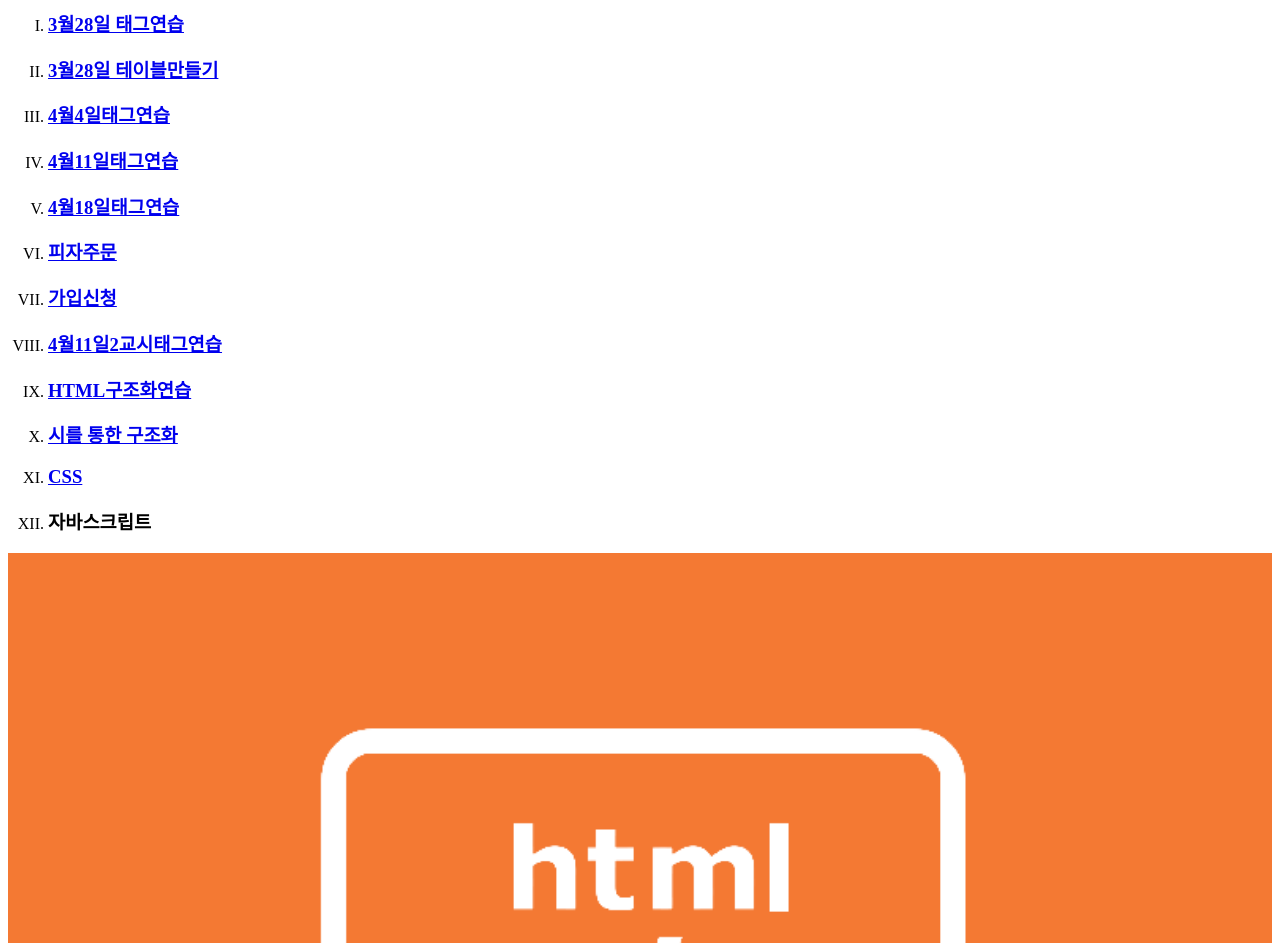
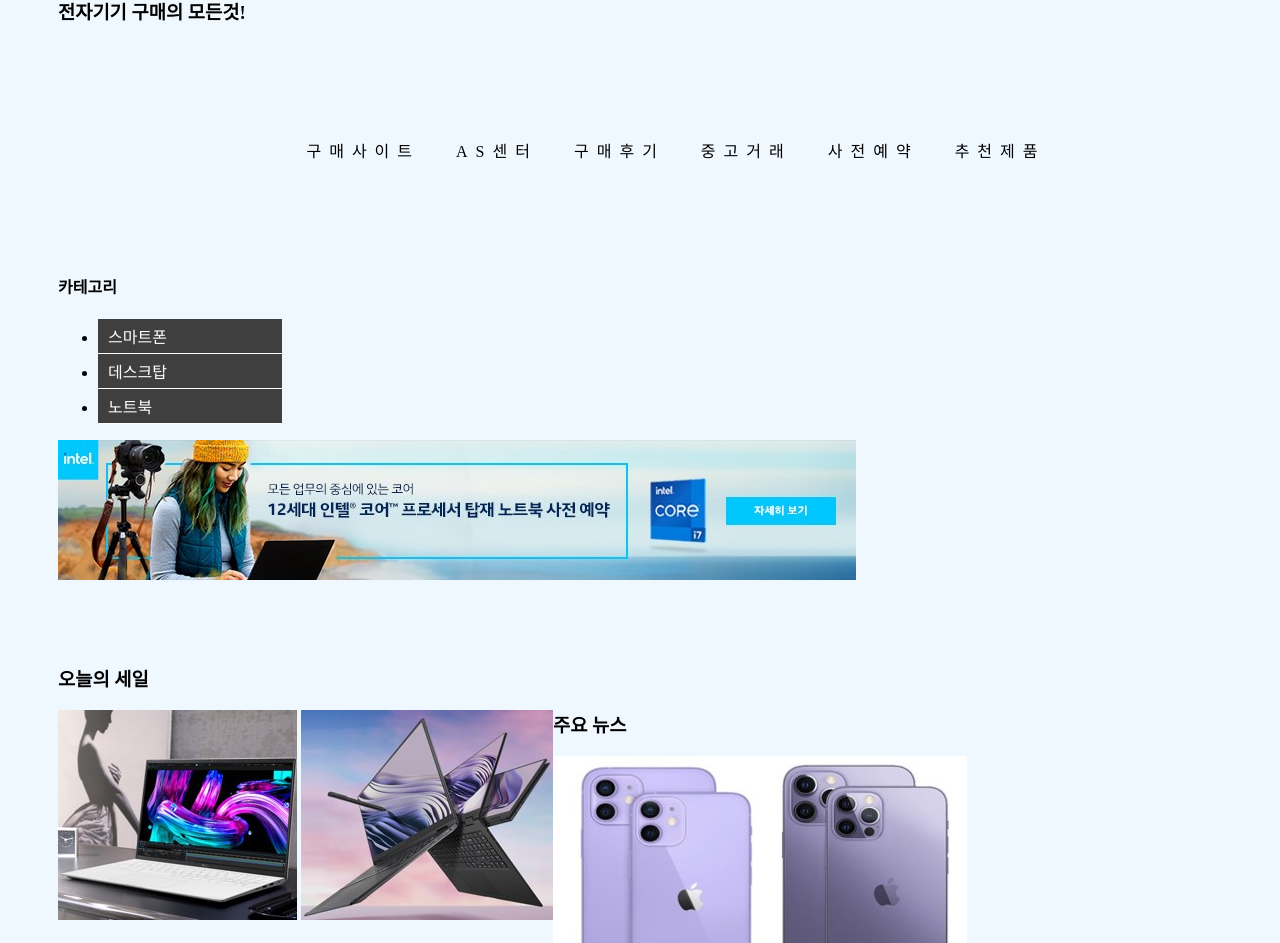
Before and after one commit to oseunghun/hunfirsthome, a plain HTML site: page index.html in a window 1280 px wide. Shown: the part 80-1023 px from the top of the page. Drawn offline with Linux system fonts and the light colour scheme.

Commit message:
홈페이지

```diff
--- /dev/null
+++ b/index.css
@@ -0,0 +1,56 @@
+body{
+    padding: 50px;
+    background-color:aliceblue;
+}
+
+header{ padding: 7px;}
+
+header a{text-decoration: none; color:black}
+
+nav{margin-top: 10px; margin-bottom: 20px;}
+
+nav ul{
+    list-style: none;
+    text-align: center;
+}
+
+nav ul li{
+    display: inline;
+    letter-spacing: .5em;
+    margin-left: 2em;
+}
+
+nav ul li a{
+    text-decoration: none;
+    color:black;
+    line-height: 10em;
+}
+
+aside#l{
+    float: left;
+    width: 14em;
+    margin-right: 20em;
+}
+aside#l ul li{
+    background-color: #3f3f3f;
+    padding: 5px 10px;
+    border-bottom: 1px solid white;
+}
+aside#l ul li a{
+    color:white;
+    text-decoration: none;
+}
+
+aside#l ul li:hover{
+    background-color:darkblue;
+}
+section#y{
+    float: left;
+}
+
+section#r{
+    float: none;
+}
+section#f{
+    float: none;
+}
--- a/index.html
+++ b/index.html
@@ -2,28 +2,76 @@
 <html lang="en">
 <head>
     <meta charset="UTF-8">
-    <meta name="오승헌" content="이 홈피 주인장">
-    <meta name="홈피내용" content="태그연습">
-    <title>html이란?</title>
+    <meta http-equiv="X-UA-Compatible" content="IE=edge">
+    <meta name="viewport" content="width=device-width, initial-scale=1.0">
+    <title>홈페이지</title>
+    <link rel="stylesheet" href="./index.css">
 </head>
 <body>
-    <h1>프로그래밍의 기초</h1>
-    <ol type="I">
-        <li><h3><a href="1교시.html">3월28일 태그연습</a></h3></li>
-        <li><h3><a href="table.html">3월28일 테이블만들기</a></h3></li>
-        <li><h3><a href="4월4일1교시.html" target=" _blank">4월4일태그연습</a></h3></li>
-        <li><h3><a href="4월11일.html" target=" _blank">4월11일태그연습</a></h3></li>
-        <li><h3><a href="4월18일2교시.html" target=" _blank">4월18일태그연습</a></h3></li>
-        <li><h3><a href="pizza.html" target=" _blank">피자주문</a></h3></li>
-        <li><h3><a href="custumer.html" target=" _blank">가입신청</a></h3></li>
-        <li><h3><a href="홈태그.html" target=" _blank">4월11일2교시태그연습</a></h3></li>
-        <li><h3><a href="시맨틱태그.html" target=" _blank">HTML구조화연습</a></h3></li>
-        <li><h3><a href="시맨틱태그연습2.html" target=" _blank">시를 통한 구조화</a></h3></li>
-        <li><h3><a href="css/css공부.html"> CSS</a></h3></li>
-        <li><h3>자바스크립트</h3></li>
-    </ol>
-    <img src="image/ing_html.jpg" alt="html태그그림" width="100%">
-    <p><strong>HTML(<u>Hyper Text Markup Language</u>)은 가장 단순한 형태의 웹 언어이다.</strong> 웹 서버에 HTML 문서를 저장하고 있다가 클라이언트가 특정 HTML 페이지를 요청하면 해당 HTML 문서를 클라이언트로 전송한다. 그러면 클라이언트는 이 웹 페이지를 해석하여 웹 브라우저에 표현해 주는데 이런 웹 페이지를 정적인(Static) 웹 페이지라고 한다.</p>
-<p>[네이버 지식백과] HTML (정보 보안 개론, 2013. 6. 28., 양대일)</p>
+    <h3>전자기기 구매의 모든것!</h3>
 </body>
+    <div id="page">
+
+        <header>
+
+        </header>
+            <nav>
+                <ul>
+                    <li><a href="#">구매사이트</a></li>
+                    <li><a href="#">AS센터</a></li>
+                    <li><a href="#">구매후기</a></li>
+                    <li><a href="#">중고거래</a></li>
+                    <li><a href="#">사전예약</a></li>
+                    <li><a href="#">추천제품</a></li>
+                </ul>
+            </nav>
+
+            <aside id="l">
+                <h4>카테고리</h4>
+                <ul>
+                    <li><a href="#" target="iframe1">스마트폰</a></li>
+                    <li><a href="#" target="iframe1">데스크탑</a></li>
+                    <li><a href="#" target="iframe1">노트북</a></li>
+                </ul>
+            </aside>
+            <h1>
+                <div id="">
+                    <img src="/image/그림1.jpg" alt="homepage">
+                </div>
+            </h1>
+            <br>
+            <br>
+
+        <h3>오늘의 세일</h3>
+        <section id="y">
+            <article>
+                <img src="/image/ㄴㅌㅂ.jpg" alt="노트북">
+                <img src="/image/ㄴㅌㅂ2.jpg" alt="노트북">
+            </article>
+        </section>
+        <h3>주요 뉴스</h3>
+        <section id="r">
+            <article>
+                <img src="/image/ㅇㅇㅍ.jpg" alt="스마트폰">
+            </article>
+        </section>
+        <h3>구매 후기</h3>
+        <section id="f">
+            <article>
+                <img src="/image/ㄱㄽ.jpg" alt="스마트폰">
+            </article>
+        </section>
+    </div>
+    <div id="로그인">
+        <h4>로그인</h4>
+        <form action="./login.php" method="POST">
+            아이디
+            <input type="text"><br>
+            패스워드
+            <input type="password"><br>
+            <input type="submit" value="로그인">
+            <a href="" target="_blank">회원가입</a>
+            <a href="">비밀번호 찾기</a>
+        </form>
+    </div>
 </html>
```
Also changed, not shown: image/ㄱㄽ.jpg (added), image/ㄴㅌㅂ.jpg (added), image/ㄴㅌㅂ2.jpg (added), image/ㅇㅇㅍ.jpg (added), image/그림1.jpg (added).
